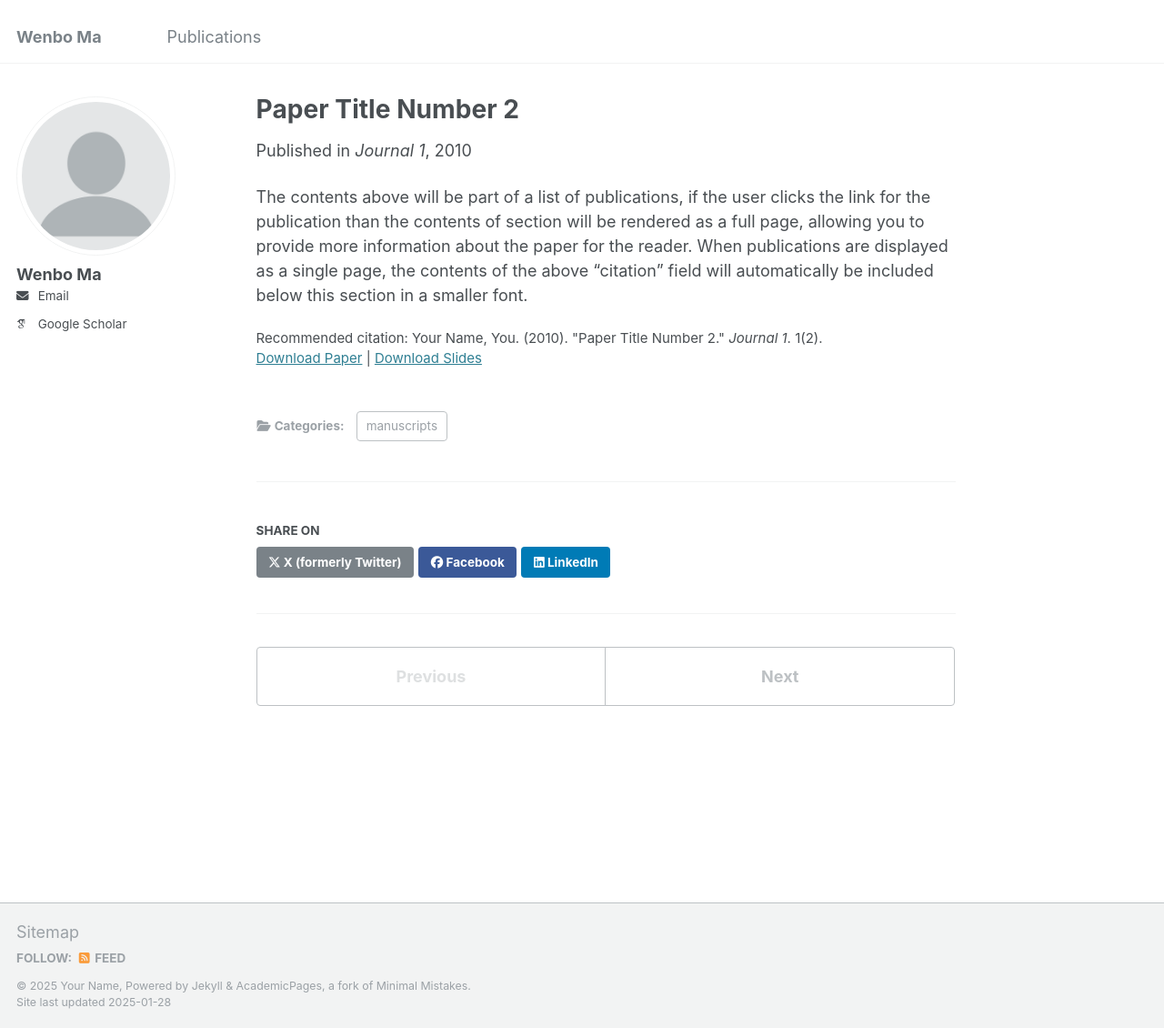
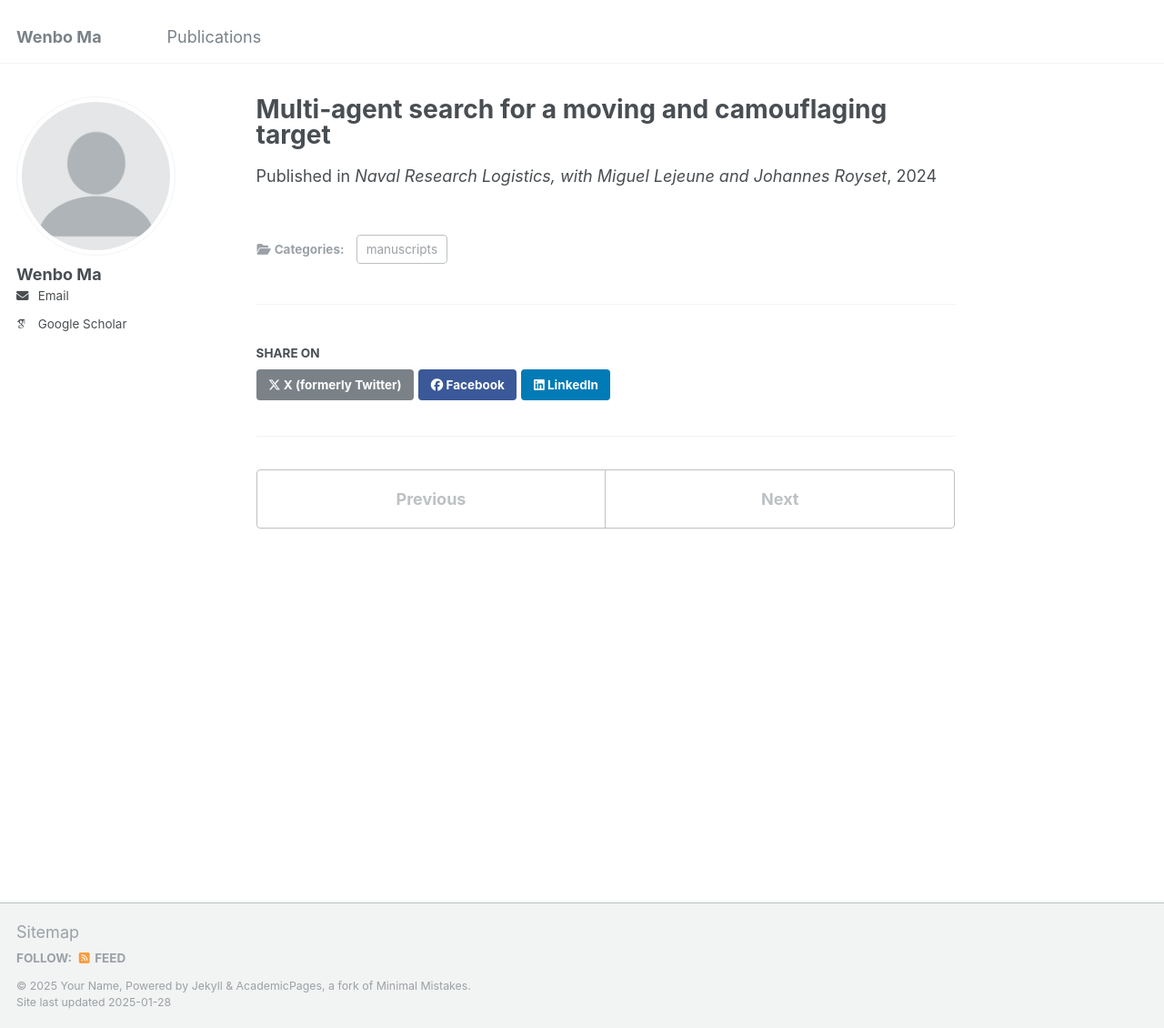
Before and after one commit to wenbo5565/wenbo5565.github.io, a Jekyll site: the page built from _publications/2010-10-01-paper-title-number-2.md, in a window 1280 px wide and 1130 px high. Shown: the whole window at 91% size. Built offline with Jekyll 4.4.1, drawn with Linux system fonts in a browser that asks for light colours; some web fonts are replaced.

Commit message:
Update 2010-10-01-paper-title-number-2.md

```diff
--- a/_publications/2010-10-01-paper-title-number-2.md
+++ b/_publications/2010-10-01-paper-title-number-2.md
@@ -1,14 +1,7 @@
 ---
-title: "Paper Title Number 2"
+title: "Multi‐agent search for a moving and camouflaging target"
 collection: publications
 category: manuscripts
-permalink: /publication/2010-10-01-paper-title-number-2
-excerpt: 'This paper is about the number 2. The number 3 is left for future work.'
-date: 2010-10-01
-venue: 'Journal 1'
-slidesurl: 'http://academicpages.github.io/files/slides2.pdf'
-paperurl: 'http://academicpages.github.io/files/paper2.pdf'
-citation: 'Your Name, You. (2010). &quot;Paper Title Number 2.&quot; <i>Journal 1</i>. 1(2).'
+date: 2024-01-01
+venue: 'Naval Research Logistics, with Miguel Lejeune and Johannes Royset'
 ---
-
-The contents above will be part of a list of publications, if the user clicks the link for the publication than the contents of section will be rendered as a full page, allowing you to provide more information about the paper for the reader. When publications are displayed as a single page, the contents of the above "citation" field will automatically be included below this section in a smaller font.
```
